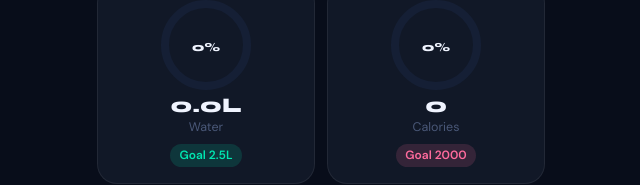
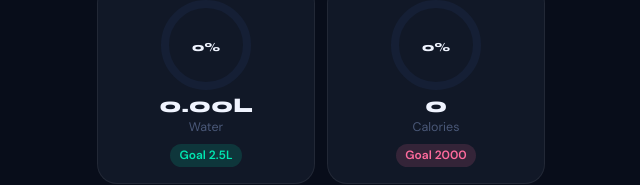
Before and after one commit to jashvanth370/fittrack-pro, a React (Vite) app: page / in a window 1280 px wide. Shown: the part 102-287 px from the top of the page, without its empty margins (319-959 px from the left). Built offline with nearby package versions, Linux system fonts and the light colour scheme; no server answers.

Commit message:
fix(dashboard): daily water taken number digit into 2

```diff
--- a/src/pages/Dashboard.jsx
+++ b/src/pages/Dashboard.jsx
@@ -68,7 +68,7 @@ export default function Dashboard() {
             <span className="ring-pct">{Math.min(waterPct, 100)}%</span>
           </CircularProgress>
           <div>
-            <p className="ring-val">{(todayData.water / 1000).toFixed(1)}L</p>
+            <p className="ring-val">{(todayData.water / 1000).toFixed(2)}L</p>
             <p className="ring-lbl">Water</p>
             <span className="badge badge-green">Goal {(goals.water / 1000).toFixed(1)}L</span>
           </div>
```
